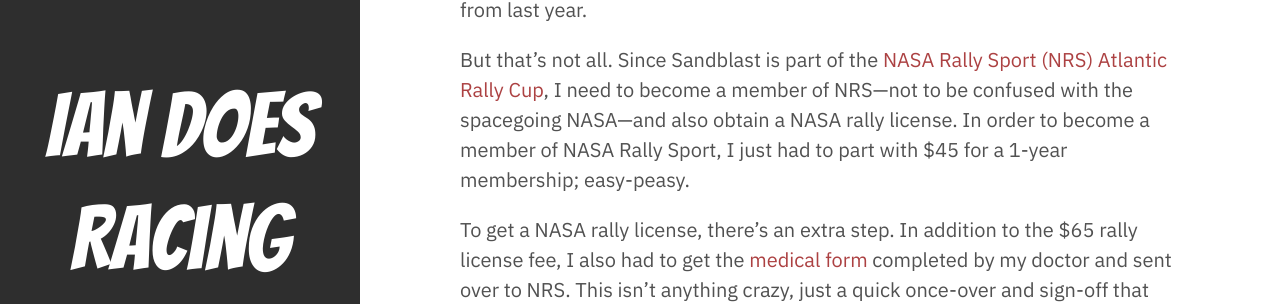
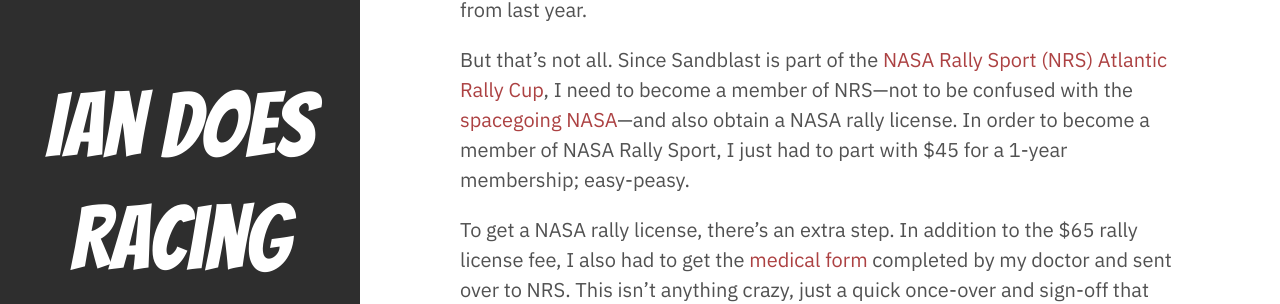
Before and after one commit to icooper/iandoesracing, a Jekyll site: the page built from _posts/2019-01-09-fees-fees-fees.md, in a window 1280 px wide. Shown: the part 265-569 px from the top of the page. Built offline with Jekyll 4.4.1, drawn with Linux system fonts in a browser that asks for light colours; nearby versions of some CDN libraries; part of the change alters nothing that is shown.

```diff
--- a/_posts/2019-01-09-fees-fees-fees.md
+++ b/_posts/2019-01-09-fees-fees-fees.md
@@ -6,7 +6,7 @@ date: 2019-01-09
 
 The 2019 [Sandblast Rally](https://www.sandblastrally.com/) has an entry fee that varies based on what type of vehicle you are competing in and when you register. Since I am a first-time competitor, I was eligible for _early entry_, which began in late December. For motorcycles, the early entry fee was $290. Notably, this is an increase of $30 from last year.
 
-But that's not all. Since Sandblast is part of the [NASA Rally Sport (NRS)](http://nasarallysport.com/main/) [Atlantic Rally Cup](http://nasarallysport.com/main/Atlantic-Rally-Cup), I need to become a member of NRS---not to be confused with the spacegoing NASA---and also obtain a NASA rally license. In order to become a member of NASA Rally Sport, I just had to part with $45 for a 1-year membership; easy-peasy.
+But that's not all. Since Sandblast is part of the [NASA Rally Sport (NRS)](http://nasarallysport.com/main/) [Atlantic Rally Cup](http://nasarallysport.com/main/Atlantic-Rally-Cup), I need to become a member of NRS---not to be confused with the [spacegoing NASA](https://www.nasa.gov/)---and also obtain a NASA rally license. In order to become a member of NASA Rally Sport, I just had to part with $45 for a 1-year membership; easy-peasy.
 
 To get a NASA rally license, there's an extra step. In addition to the $65 rally license fee, I also had to get the [medical form](http://nasarallysport.com/main/rally202) completed by my doctor and sent over to NRS. This isn't anything crazy, just a quick once-over and sign-off that you're shipshape and safe to race. No one wants you to have a seizure or heart attack while you're on the course.
 
```
